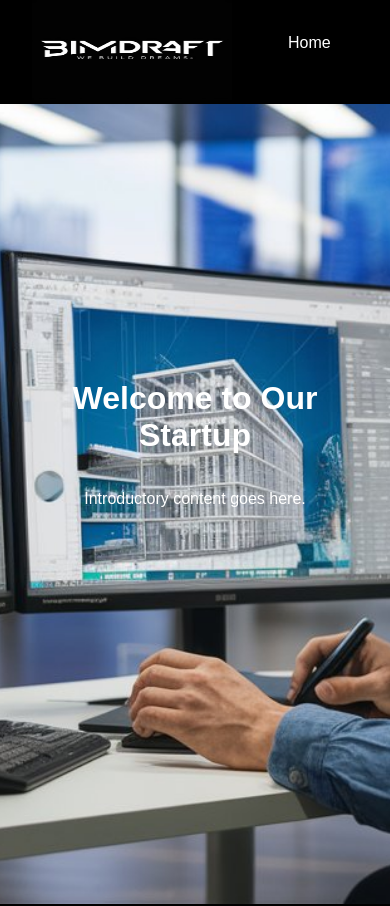
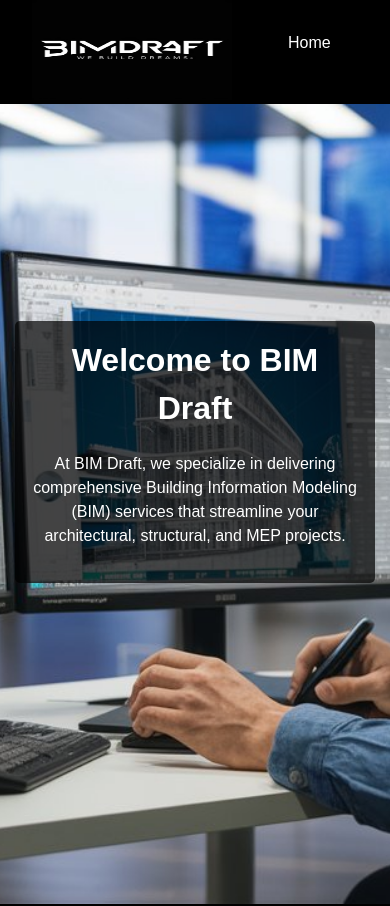
Before and after one commit to Rahul-Khawse/bim-draft, a React (Create React App) app: page / in a window 390 px wide. Shown: the top 906 px of the page. Built offline with nearby package versions, Linux system fonts and the light colour scheme.

Commit message:
reniewed

```diff
--- a/src/App.css
+++ b/src/App.css
@@ -21,17 +21,33 @@ body {
   display: flex;
   flex-direction: column;
   justify-content: center;
-  align-items: center;
+  align-items: flex-start; /* Align content to the left */
+  padding-left: 20px; /* Adjust this value as needed */
 }
 
-h1, h2 {
+.intro-container {
+  max-width: 40%; /* Restrict width to 50% of the page */
+  background-color: rgba(0, 0, 0, 0.7); /* Black background with 70% opacity */
+  padding: 20px;
+  border-radius: 5px;
+}
+
+h1, p {
   margin: 0 0 20px;
+  line-height: 1.5;
 }
 
 /* Media Queries */
 @media (max-width: 768px) {
   .home-section {
     padding: 30px 15px;
+    align-items: flex-start;
+    padding-left: 15px;
+  }
+
+  .intro-container {
+    max-width: 100%; /* Allow full width on smaller screens */
+    padding: 15px;
   }
 }
 
--- a/src/App.js
+++ b/src/App.js
@@ -14,8 +14,11 @@ function App() {
       <Navbar />
 
       <Element name="home" className="section home-section">
-        <h1>Welcome to Our Startup</h1>
-        <p>Introductory content goes here.</p>
+        <div className="intro-container">
+          <h1>Welcome to BIM Draft</h1>
+          <p>At BIM Draft, we specialize in delivering comprehensive Building Information Modeling
+            (BIM) services that streamline your architectural, structural, and MEP projects. </p>
+        </div>
       </Element>
 
       <Element name="about" className="section about-section">
```
